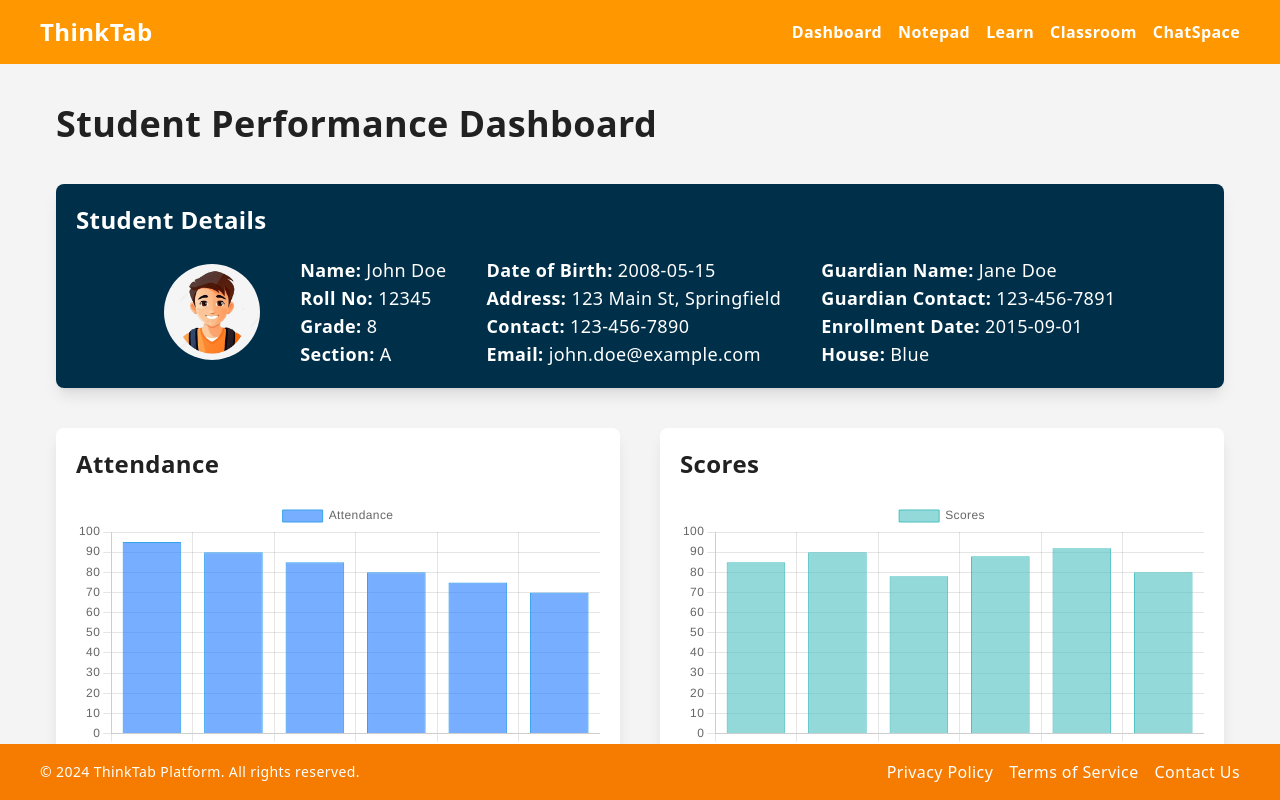
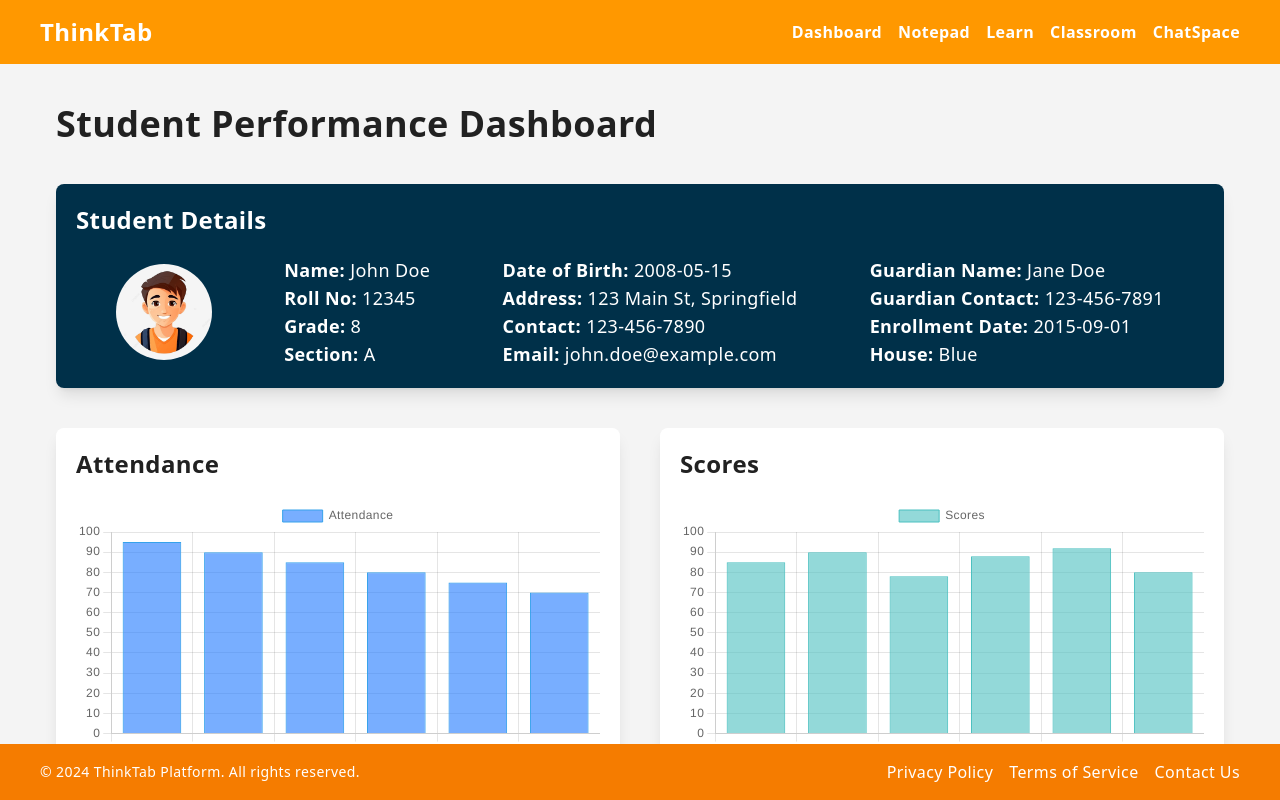
Before and after one commit to Kraizan/ThinkTab, a React (Vite) app: page / in a window 1280 px wide. Built offline with nearby package versions, Linux system fonts and the light colour scheme.

Commit message:
minor ui fixes

```diff
--- a/src/components/chatspace/index.jsx
+++ b/src/components/chatspace/index.jsx
@@ -31,7 +31,7 @@ const ChatSpace = () => {
     <Layout>
       <div className="pb-20 px-5 w-full">
         <div className="flex w-full h-full">
-          <div className="w-2/5 overflow-y-scroll p-2 rounded-l-lg bg-card border-r">
+          <div className="w-2/5 overflow-y-hidden p-2 rounded-l-lg bg-card border-r">
             <div className="sticky top-0 p-4 text-text-light border-b-2 mb-4">
               <h2 className="text-2xl font-bold">Chat Groups</h2>
             </div>
--- a/src/components/commons/Navbar.jsx
+++ b/src/components/commons/Navbar.jsx
@@ -11,7 +11,7 @@ const navbarOptions = [
 const Navbar = () => {
   return (
     <div className="fixed top-0 w-full h-16 bg-primary text-text-light px-10 flex justify-between items-center">
-      <div className="font-bold text-2xl">ThinkTab</div>
+      <a href="/" className="font-bold text-2xl">ThinkTab</a>
       <div className="flex gap-x-4 text-md font-semibold">
         {navbarOptions.map((option, index) => (
           <a key={index} href={option.path} className="hover:text-text-dark">
--- a/src/components/dashboard/StudentDetailsCard.jsx
+++ b/src/components/dashboard/StudentDetailsCard.jsx
@@ -5,7 +5,7 @@ const StudentDetailsCard = ({ studentDetails }) => {
   return (
     <div className="w-full bg-card text-text-light p-5 rounded-lg shadow-lg mb-10">
       <h2 className="text-2xl font-bold mb-5">Student Details</h2>
-      <div className="flex space-x-10 justify-center items-center">
+      <div className="flex space-x-10 justify-center items-center lg:justify-between lg:px-10">
         <div className="flex justify-center items-center">
           <img src={avatar} alt="Avatar" className="w-24 h-24 rounded-full" />
         </div>
```
